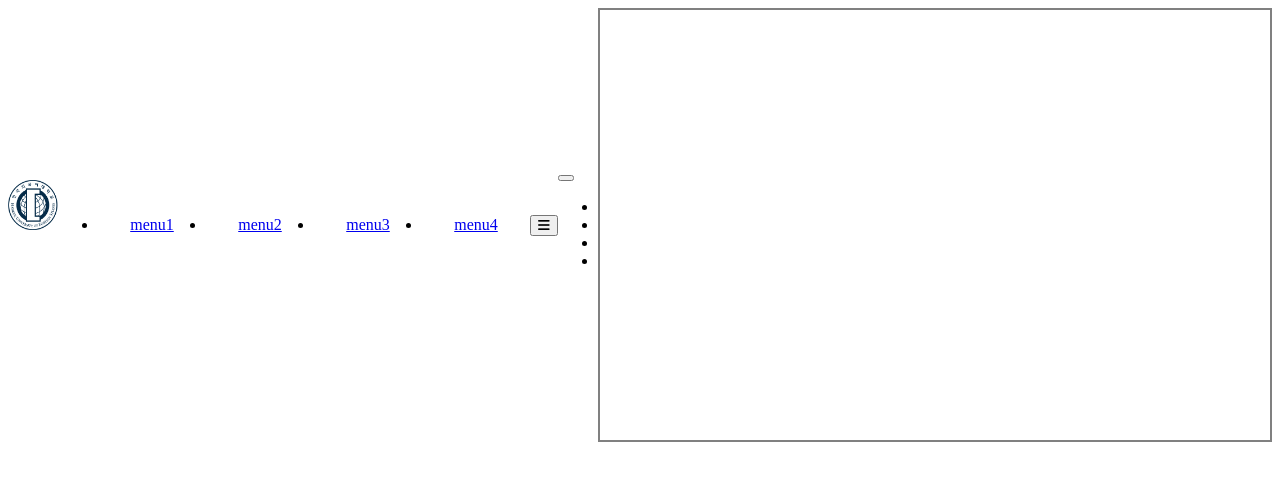
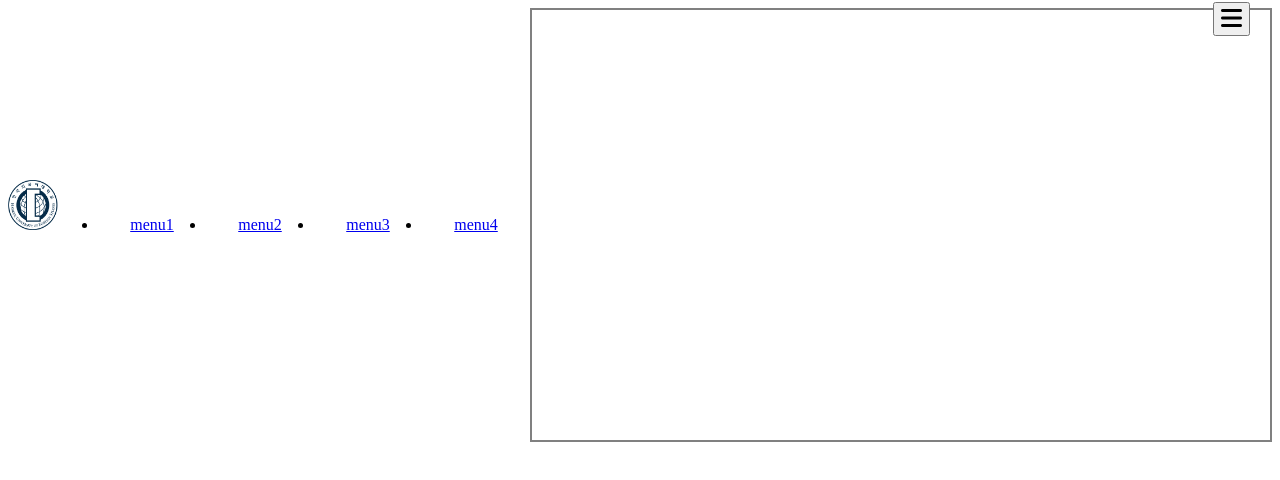
Before and after one commit to sungwonnoh/8banghackathon, a plain HTML site: page 8bang.html in a window 1280 px wide. Drawn offline with Linux system fonts and the light colour scheme.

Commit message:
Update style.css

```diff
--- a/style.css
+++ b/style.css
@@ -32,3 +32,21 @@ header nav ul li {
     padding: 20px 10px;
     width: 88px;
 }
+.sidebar{
+    width: 300px;
+    height: 100%;
+    background: rgb(198, 197, 197);
+    position:fixed;
+    top:0;
+    left: -300px;
+    z-index: 1;
+    transtion:all.35s;
+}
+.sidebar-toggle{
+    position: fixed;
+    top: 2px;
+    right: 30px;
+    font-size:24px;
+    cursor: pointer;
+
+}
```
